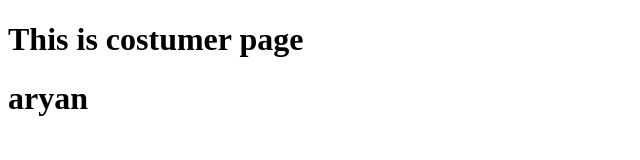
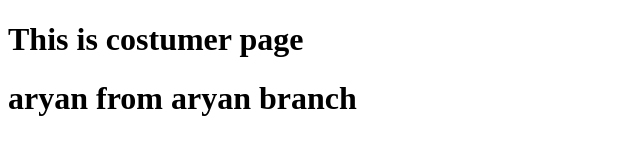
Before and after one commit to CHETAN-PATEL-1/Hack-project-2026, a plain HTML site: page Farmer/Costumer.html in a window 1280 px wide. Shown: the whole page, without its empty margins (0-640 px from the left). Drawn offline with Linux system fonts and the light colour scheme.

Commit message:
git update costumer page on aryan branch

```diff
--- a/Farmer/Costumer.html
+++ b/Farmer/Costumer.html
@@ -7,6 +7,6 @@
 </head>
 <body>
     <h1>This is costumer page</h1>
-    <h1>aryan</h1>
+    <h1>aryan from aryan branch</h1>
 </body>
 </html>
```
